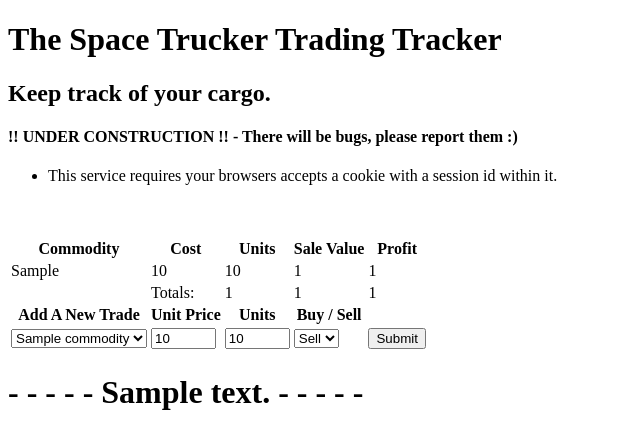
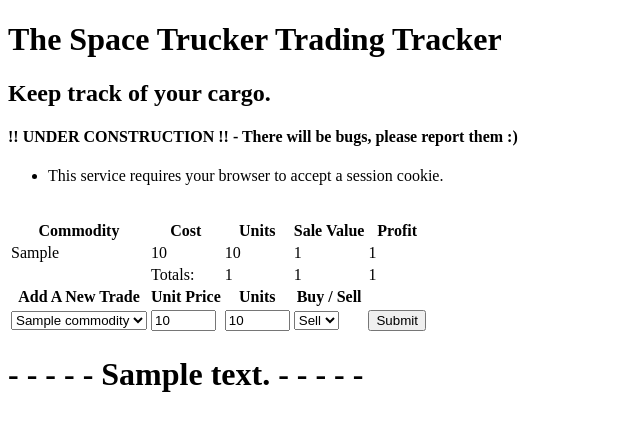
Before and after one commit to MadStu/space-trucker-trading-tracker, a Django app: template trading/templates/trading/index.html in a window 1280 px wide. Shown: the top 425 px of the page, without its empty margins (0-640 px from the left). Run offline with Django 3.2, Linux system fonts and the light colour scheme; tables that the repository leaves empty hold one stand-in row (values such as "Sample post"); the template is opened without the code that fills it: values that come from a table or form of the project are taken from there, most other values are stand-ins (such as "Sample title", 1, 10 or a date in 2020).

Commit message:
Update cookie text

```diff
--- a/trading/templates/trading/index.html
+++ b/trading/templates/trading/index.html
@@ -11,9 +11,9 @@
     <h2>Keep track of your cargo.</h2>
     <h4>!! UNDER CONSTRUCTION !! - There will be bugs, please report them :)</h4>
     <ul>
-        <li>This service requires your browsers accepts a cookie with a session id within it.</li>
+        <li>This service requires your browser to accept a session cookie.</li>
     </ul>
-    <br><br>
+    <br>
 
     <div>
         <table>
```
